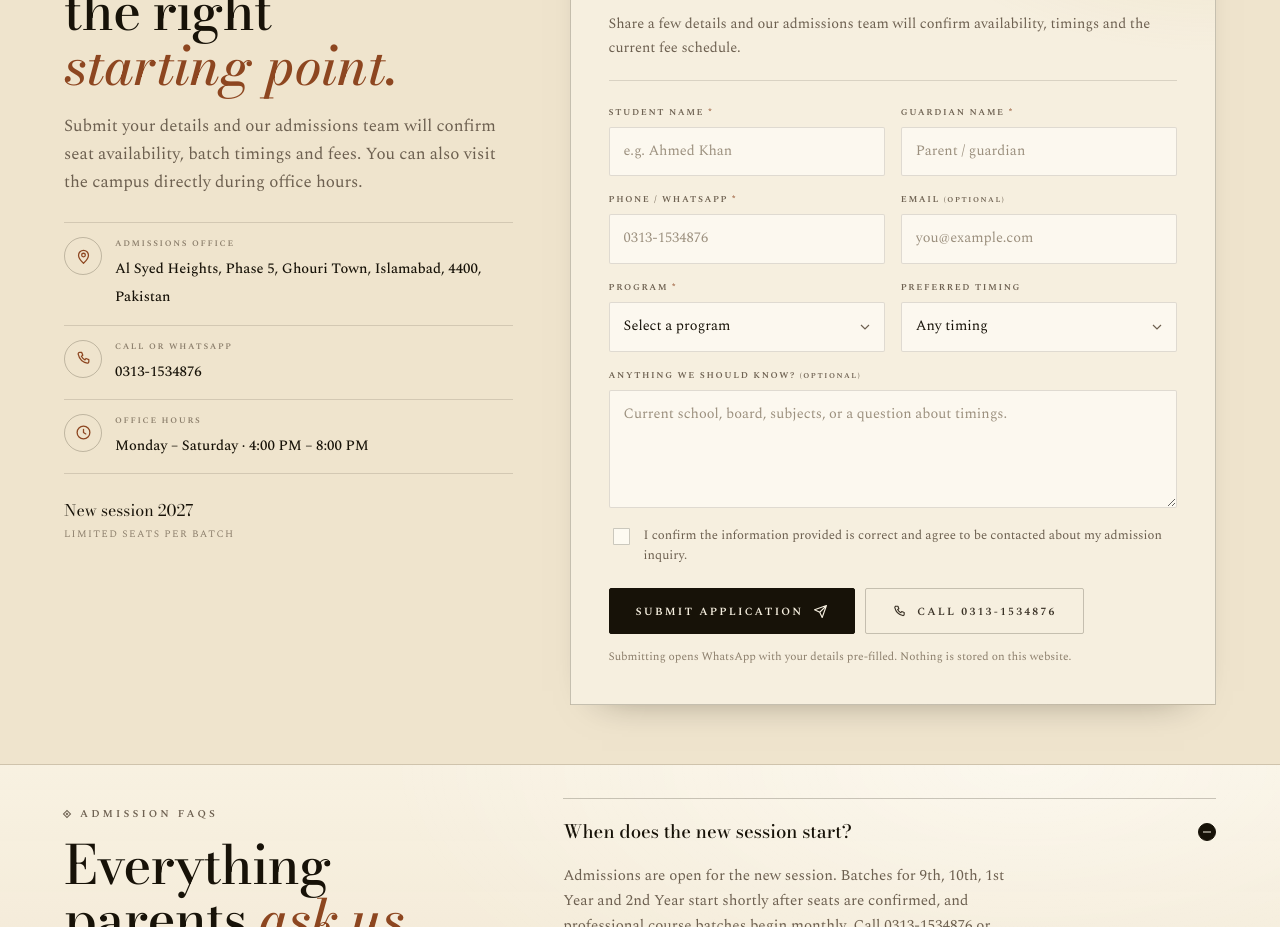
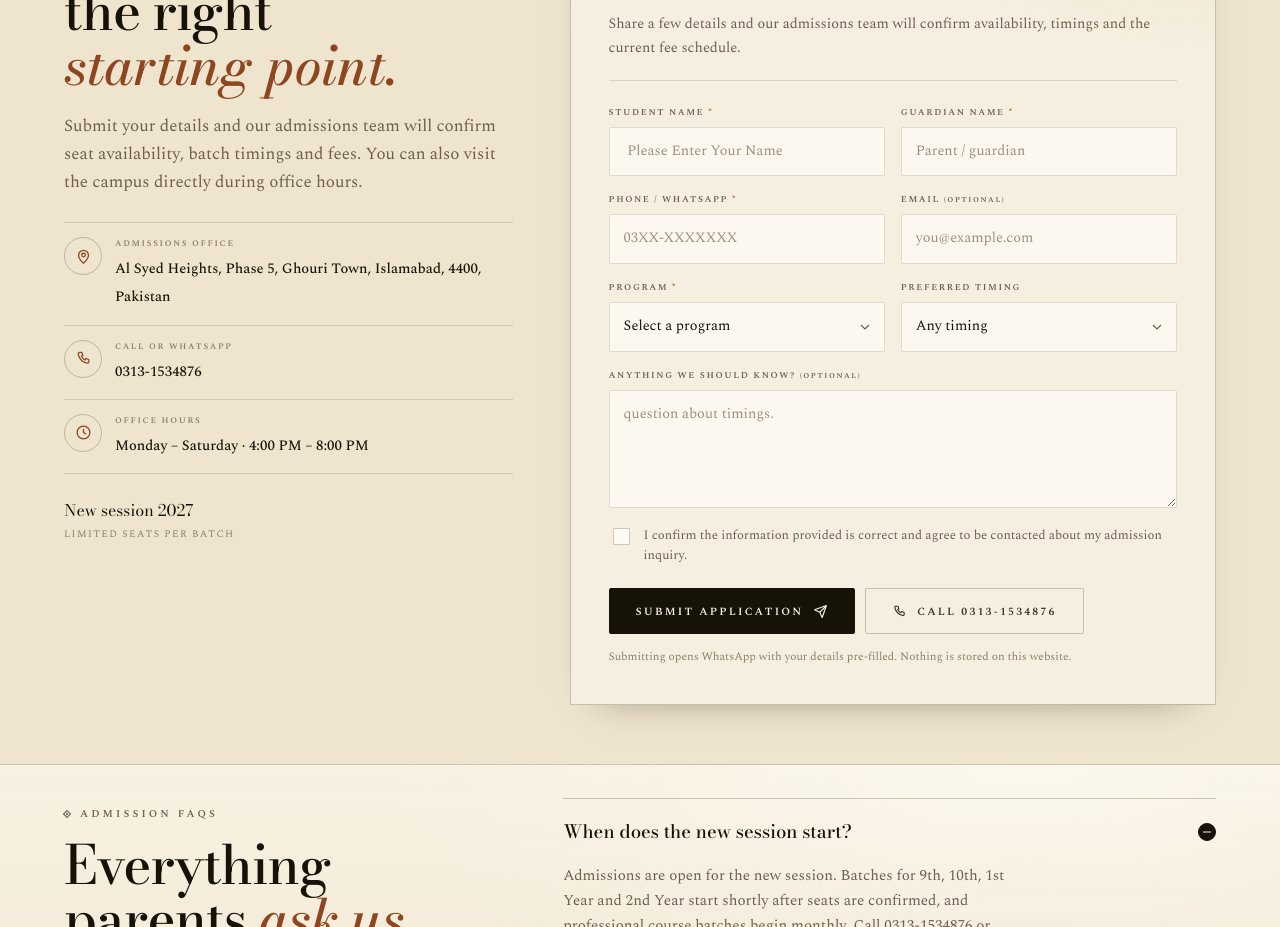
Before and after one commit to hamzahf123/NEXTECH-ACADEMY-Website, a React (Vite) app: page /admissions in a window 1280 px wide. Shown: the part 2740-3667 px from the top of the page. Built offline with nearby package versions, Linux system fonts and the light colour scheme.

Commit message:
Admission form placeholder changes

```diff
--- a/src/components/InquiryForm.jsx
+++ b/src/components/InquiryForm.jsx
@@ -150,7 +150,7 @@ export default function InquiryForm({ variant = 'inquiry', id = 'inquiry', formT
               name="name"
               type="text"
               autoComplete="name"
-              placeholder={variant === 'admission' ? 'e.g. Ahmed Khan' : 'Your name'}
+              placeholder={variant === 'admission' ? ' Please Enter Your Name' : 'Your name'}
               value={values.name}
               onChange={set('name')}
               aria-invalid={errors.name ? 'true' : undefined}
@@ -183,7 +183,7 @@ export default function InquiryForm({ variant = 'inquiry', id = 'inquiry', formT
               name="phone"
               type="tel"
               autoComplete="tel"
-              placeholder="0313-1534876"
+              placeholder="03XX-XXXXXXX"
               value={values.phone}
               onChange={set('phone')}
               aria-invalid={errors.phone ? 'true' : undefined}
@@ -268,7 +268,7 @@ export default function InquiryForm({ variant = 'inquiry', id = 'inquiry', formT
               rows="4"
               placeholder={
                 variant === 'admission'
-                  ? 'Current school, board, subjects, or a question about timings.'
+                  ? 'question about timings.'
                   : 'Tell us how we can help.'
               }
               value={values.message}
```
